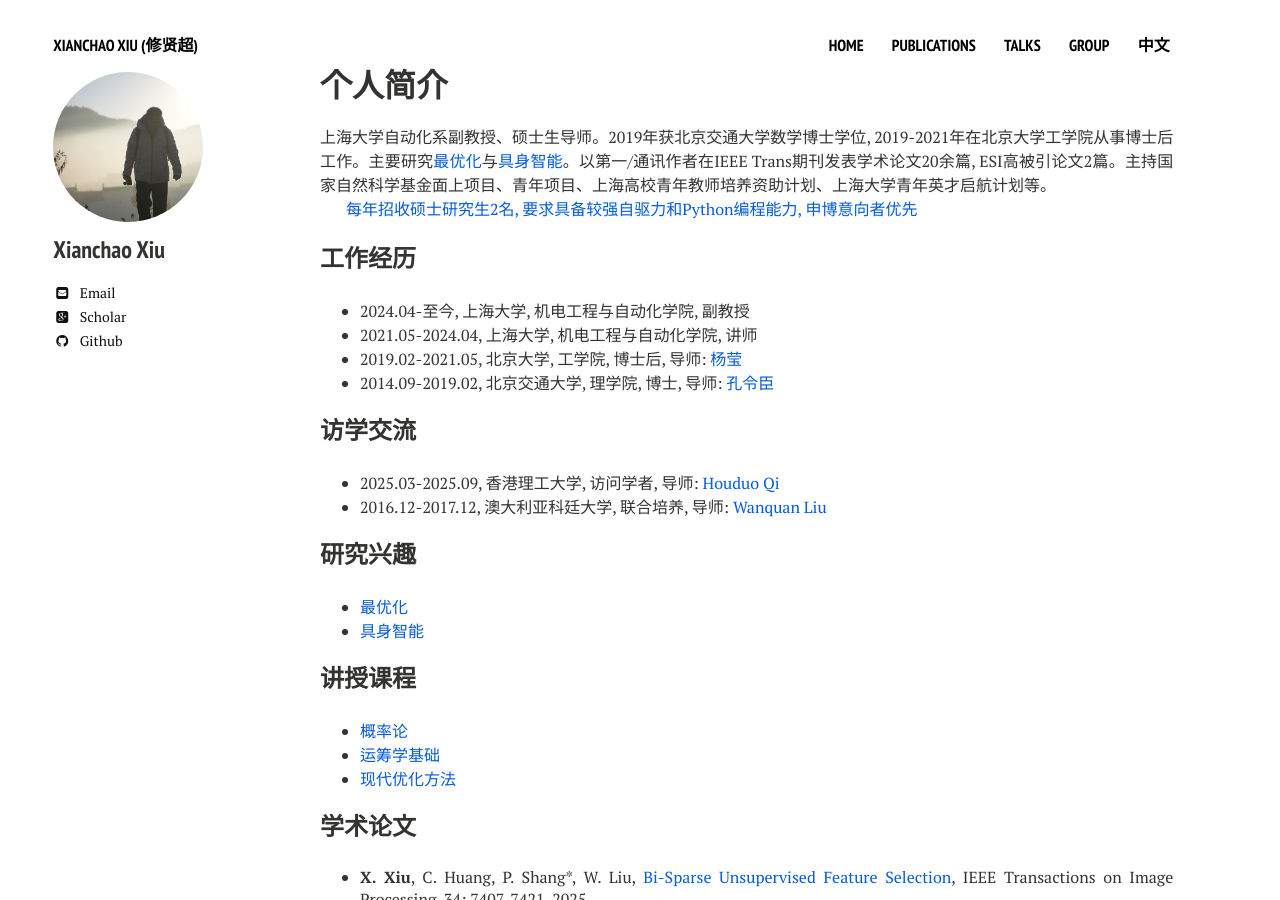
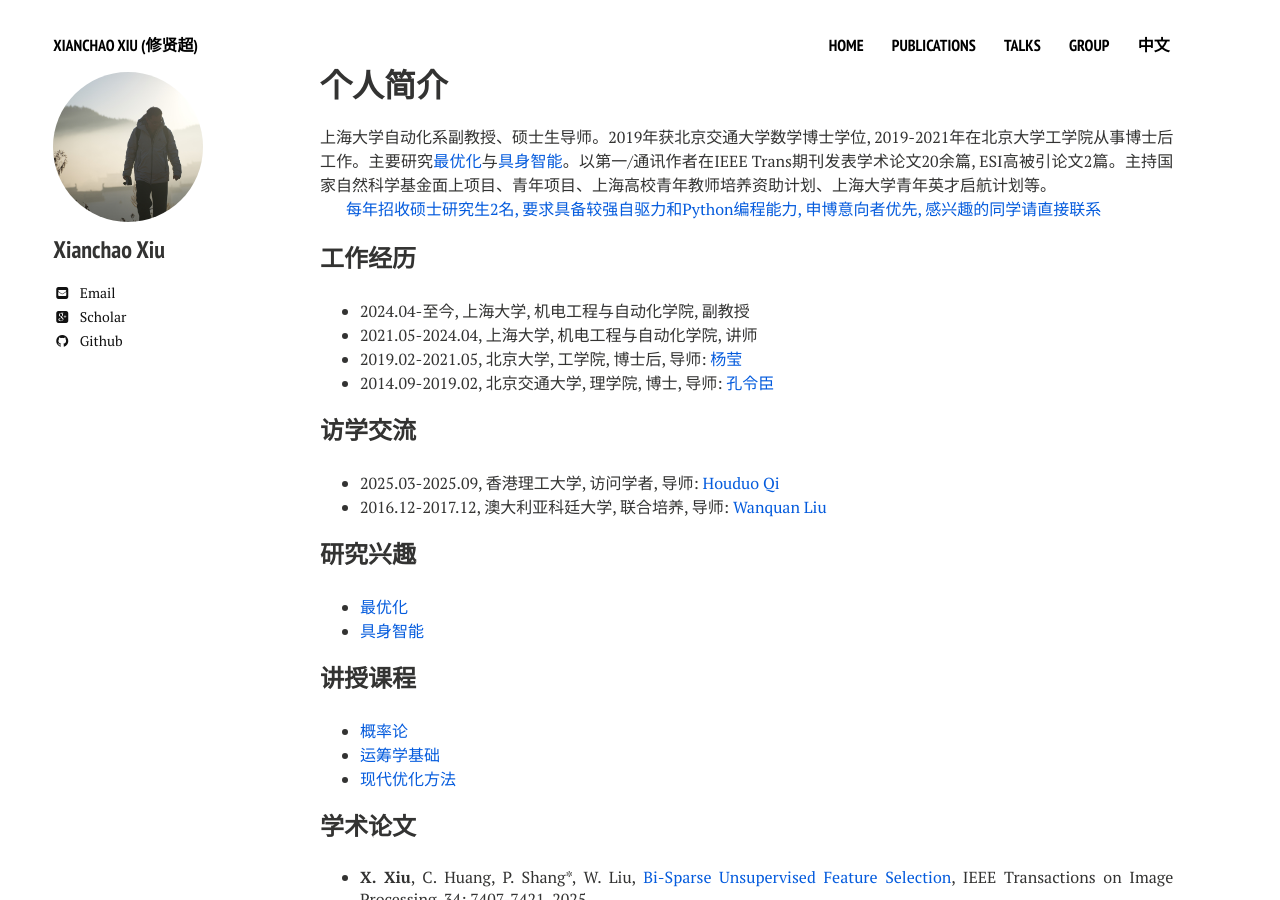
Before and after one commit to xianchaoxiu/xianchaoxiu.github.io, a Jekyll site: the page built from chinese/index.md, in a window 1280 px wide and 900 px high. Built offline with Jekyll 4.4.1, drawn with Linux system fonts in a browser that asks for light colours; nearby versions of some CDN libraries.

Commit message:
Update index.md

```diff
--- a/chinese/index.md
+++ b/chinese/index.md
@@ -9,7 +9,7 @@ share: false
 
 上海大学自动化系副教授、硕士生导师。2019年获北京交通大学数学博士学位, 2019-2021年在北京大学工学院从事博士后工作。主要研究<a href="https://xianchaoxiu.github.io/chinese/research/OPT/" class="textlink" target="_blank">最优化</a>与<a href="https://xianchaoxiu.github.io/chinese/research/EAI/" class="textlink" target="_blank">具身智能</a>。以第一/通讯作者在IEEE Trans期刊发表学术论文20余篇, ESI高被引论文2篇。主持国家自然科学基金面上项目、青年项目、上海高校青年教师培养资助计划、上海大学青年英才启航计划等。  <br>
 
-<a href="https://xianchaoxiu.github.io/chinese/reading/" class="textlink" target="_blank">每年招收硕士研究生2名, 要求具备较强自驱力和Python编程能力, 申博意向者优先</a><br>
+<a href="https://xianchaoxiu.github.io/chinese/reading/" class="textlink" target="_blank">每年招收硕士研究生2名, 要求具备较强自驱力和Python编程能力, 申博意向者优先, 感兴趣的同学请直接联系</a><br>
 
 
 
```
